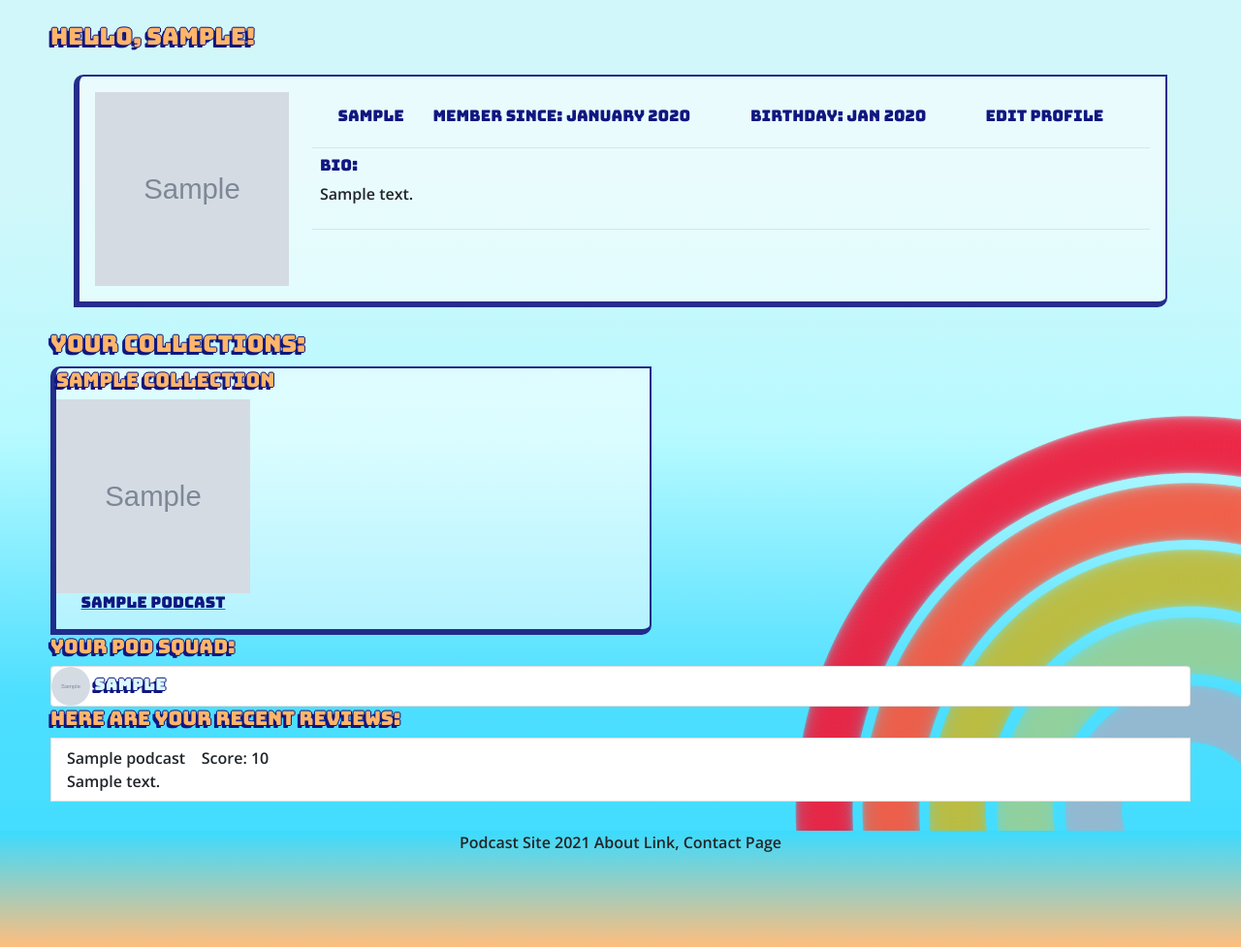
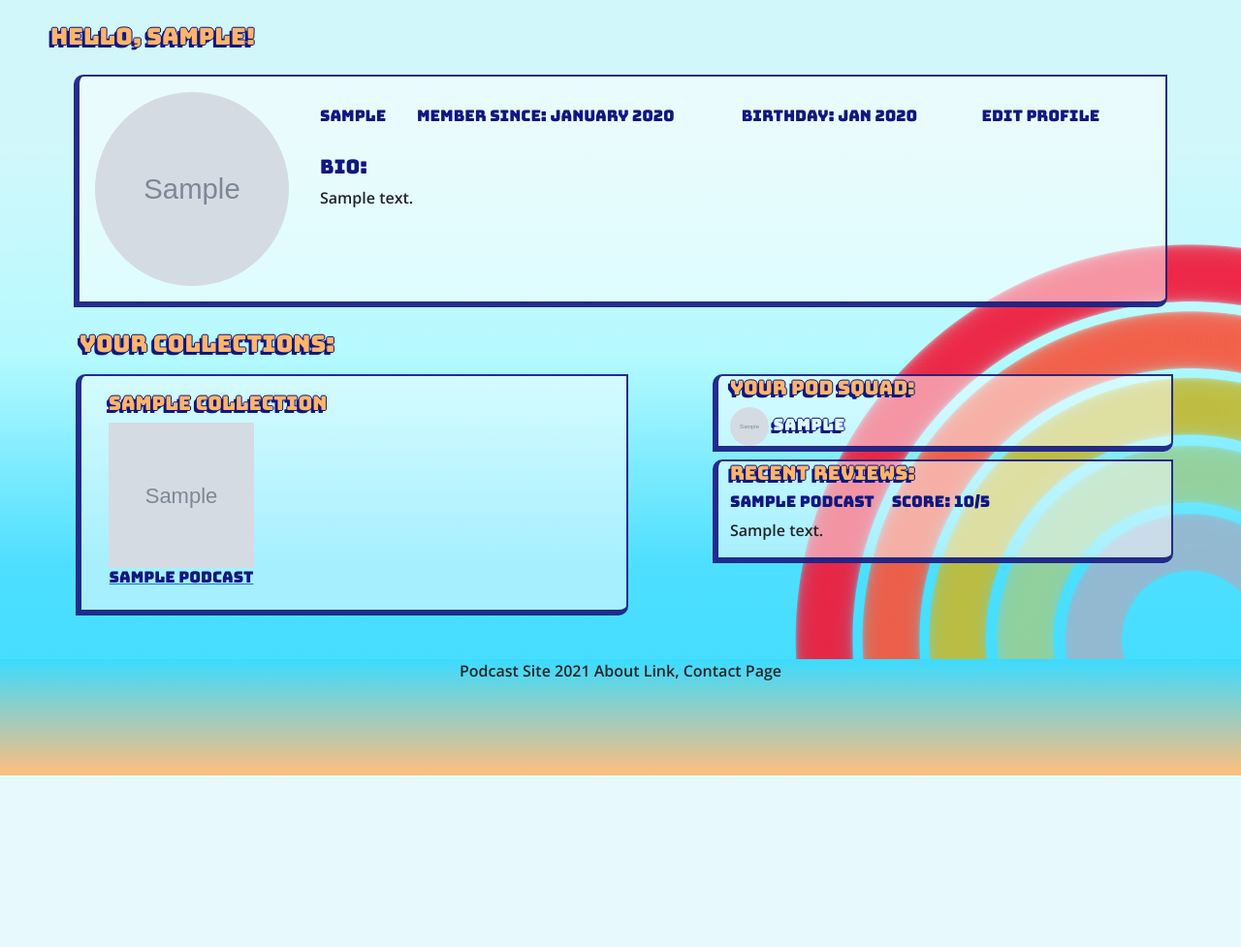
Before and after one commit to mainiwaer/hb-capstone-podpods-app, a Flask app: page /user-profile in a window 1280 px wide. Shown: the part 75-1052 px from the top of the page at 97% size. After the commit the page ends 875 px from the top, so only its background shows below. Run offline with Flask 2, Linux system fonts and the light colour scheme; the visitor is signed in with stand-in values (Sample User, id 1); tables that the repository leaves empty hold one stand-in row (values such as "Sample post"); grey boxes marked "Sample" are stand-in pictures.

Commit message:
Complete User Profile

```diff
--- a/templates/user_profile.html
+++ b/templates/user_profile.html
@@ -7,28 +7,23 @@
 {% block content %}
 <section class="container mt-4 align-items-center" style="max-width: 1200px;">
 
-
-
-
-
 <h4>Hello, {{ user }}!</h4>
 
     <div class="card m-4 pod-card">
         <div class="card-body">
-            <div class="row">
+            <div class="row d-flex">
                 <div class="col-md-auto" style="float:left">
-                    <img style="width: 200px;height: 200px;" src="{{ profile_picture }}">
+                    <img class="rounded-circle" style="width: 200px;height: 200px;" src="{{ profile_picture }}">
                 </div>
             <div class="col">
-                <table class="table">
+                <table class="table table-borderless">
                         <tr class="col">
-                            <th scope="row"></th>
                             <td class="align-middle"><h6 id="body-header">{{ user }}</h6></td>
                             <td class="align-middle"><h6 id="body-header">Member Since: {{ created_on.strftime("%B %Y") }}</h6></td>
                             <td class="align-middle"><h6 id="body-header">Birthday: {{ birthday.strftime("%b %Y") }}</h6></td>
                             <td>
                                 <button type="button" class="btn pod-details" data-bs-toggle="modal" data-bs-target="#profile-edit">
-                                    <h6 id="body-header">Edit Profile</h6>
+                                    <h6 id="body-header">Edit Profile</h5>
                                 </button>
                                     <!-- Modal -->
                                     <div class="modal fade" id="profile-edit" tabindex="-1" aria-labelledby="exampleModalLabel" aria-hidden="true">
@@ -62,7 +57,7 @@
                         </tr>
                         <tr>
                             <td colspan="10">
-                                <h6 id="body-header">Bio:</h6>
+                                <h5 id="body-header">Bio:</h5>
                                 <p>{{ user_bio }}</p>
                             </td>
                         </tr>
@@ -71,31 +66,39 @@
             </div>
         </div>
     </div>
+
+<div class="container">
+
+<div class="row gx-4 justify-content-between">
     <h4>Your Collections:</h4>
-    <div class="card pod-card" style="width: 620px;">
+    <div class="col-6">
     {% for collection in collections %}
-        <div style="margin-bottom: 10px;">
+            <div class="row">
+                <div class="card m-2 me-4 pod-card">
+                    <div class="card-body center">
                         <h5>{{ collection.name }}</h5>
 
                         {% for pod in collections_details[collection.name] %}
-            <div style="float:left">
+                        <div class="me-1" style="float:left">
                             <a href="/podcast/{{ pod.podcast_id }}">
                                 <div>
-                        <img style="width: 200px; height: 200px"src="{{ pod.cover }}">
+                                    <img style="width: 150px; height: 150px"src="{{ pod.cover }}">
                                 </div>
-                    <div style="width: 200px; overflow-wrap: anywhere;">
-                        <h6 id="body-header" style="text-decoration: none; text-align: center;"> {{pod.title }}</h6>
+                                <div style="width: 150px; overflow-wrap: anywhere;">
+                                    <h6 id="body-header" style="text-decoration: none; text-align: center;"> {{ pod.title }}</h6>
                                 </div>
                             </a>
                         </div>
                         {% endfor %}
                     </div>
+                </div>
+            </div>
     {% endfor %}
     </div>
-
-
+    <div class="col-5">
+        <div class="row">
+            <div class="card mt-2 pod-card">
                 <div><h5>Your Pod Squad:</h5></div>
-    <div class="card">
                     {% if friends %}
                         {% for friend in friends %}
                         <a class="nav-text" href="#" id="navbarDropdown" role="button" data-bs-toggle="dropdown" aria-expanded="false">
@@ -107,18 +110,25 @@
                         No friends yet!
                     {% endif %}
             </div>
-    <div><h5>Here are your recent reviews:</h5></div>
+        </div>
 
+        <div class="row">
+            <div class="card mt-2 pod-card">
+                <h5>Recent Reviews:</h5>
                     {% for review in reviews %}
-        <li class="list-group-item list-group-item-action">
-            <b>{{ review.podcast.title }}</b> &nbsp;&nbsp;
-            Score: {{ review.score }}
+                        <div>
+                            <h6 id="body-header" style="text-decoration: none;">{{ review.podcast.title }} &nbsp;&nbsp;&nbsp;&nbsp;Score: {{ review.score }}/5</h6>
+                        </div>
                         <div>
                             {{ review.review_text }}
+                            <p></p>
                         </div>
-        </li>
                 {% endfor %}
-
+            </div>
+        </div>
+    </div>
+</div>
+</div>
 </section>
 
 {% endblock %}
```
Lines whose indentation alone changed are shown as unchanged.
